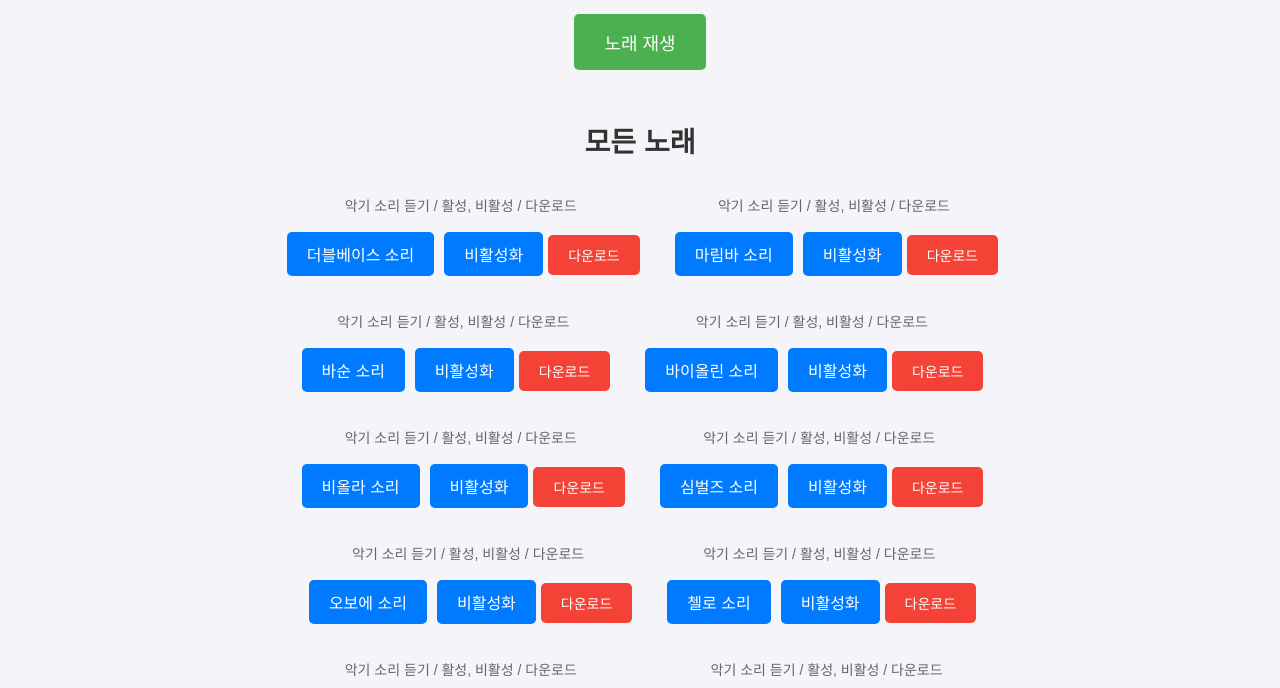
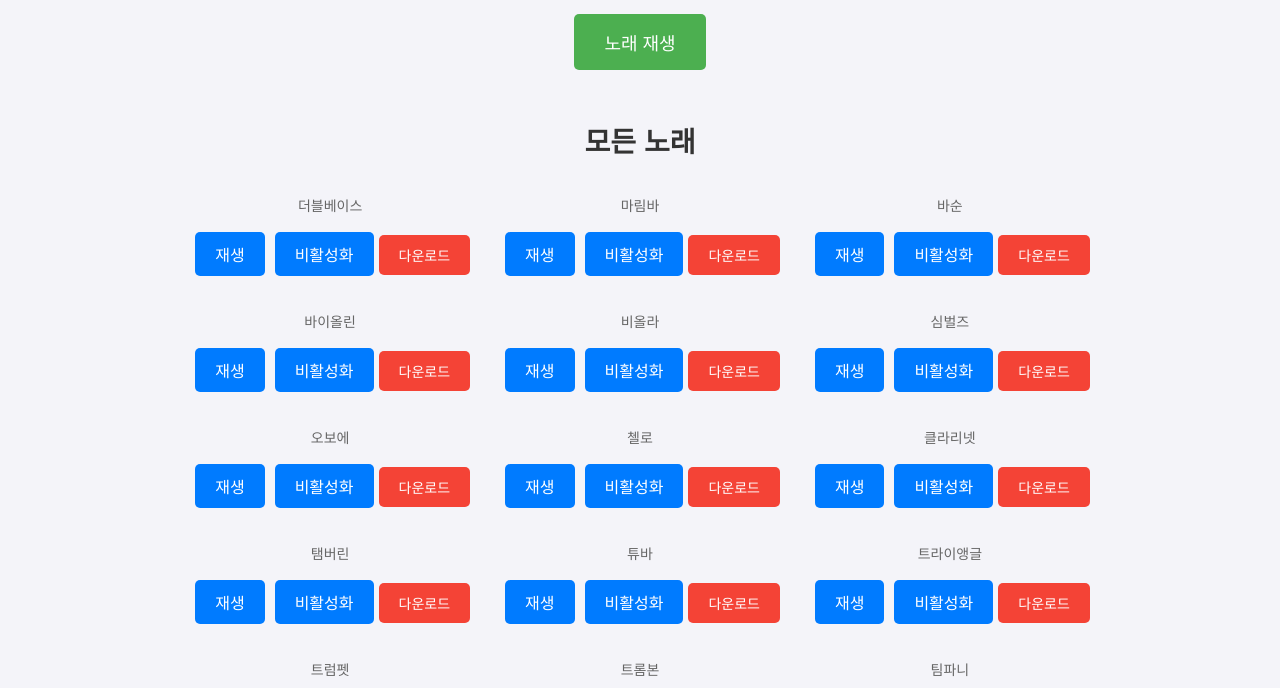
Before and after one commit to ganwooma/m, a plain HTML site: page index.html in a window 1280 px wide. Shown: the part 112-800 px from the top of the page. Drawn offline with Linux system fonts and the light colour scheme.

Commit message:
Update index.html

```diff
--- a/index.html
+++ b/index.html
@@ -345,11 +345,11 @@ h3 {
       // 설명 텍스트 추가
       const description = document.createElement("div");
       description.classList.add("button-description");
-      description.textContent = `악기 소리 듣기 / 활성, 비활성 / 다운로드`;
+      description.textContent = file.replace(".mp3", "");
 
       // MP3 버튼 생성
       const button = document.createElement("button");
-      button.textContent = file.replace(".mp3", " 소리"); // 버튼 텍스트에서 확장자 제거
+      button.textContent = `재생`; // 버튼 텍스트에서 확장자 제거
       button.classList.add("mp3-button");
 
       button.addEventListener("click", () => {
@@ -392,6 +392,5 @@ h3 {
       mp3ListContainer.appendChild(container);
     });
   </script>
-
 </body>
 </html>
```
